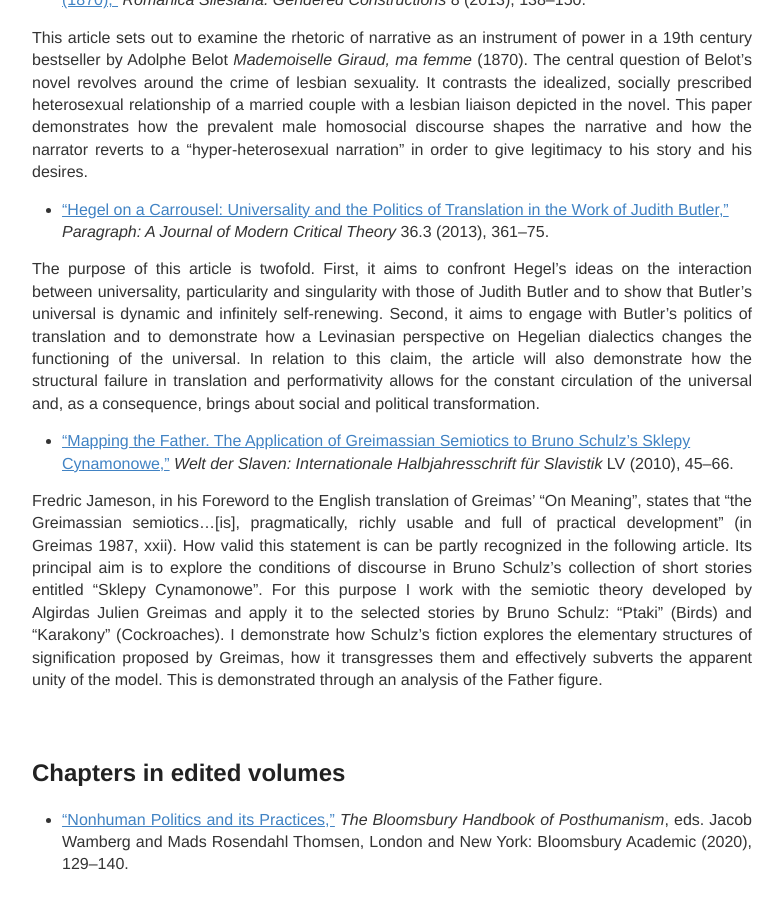
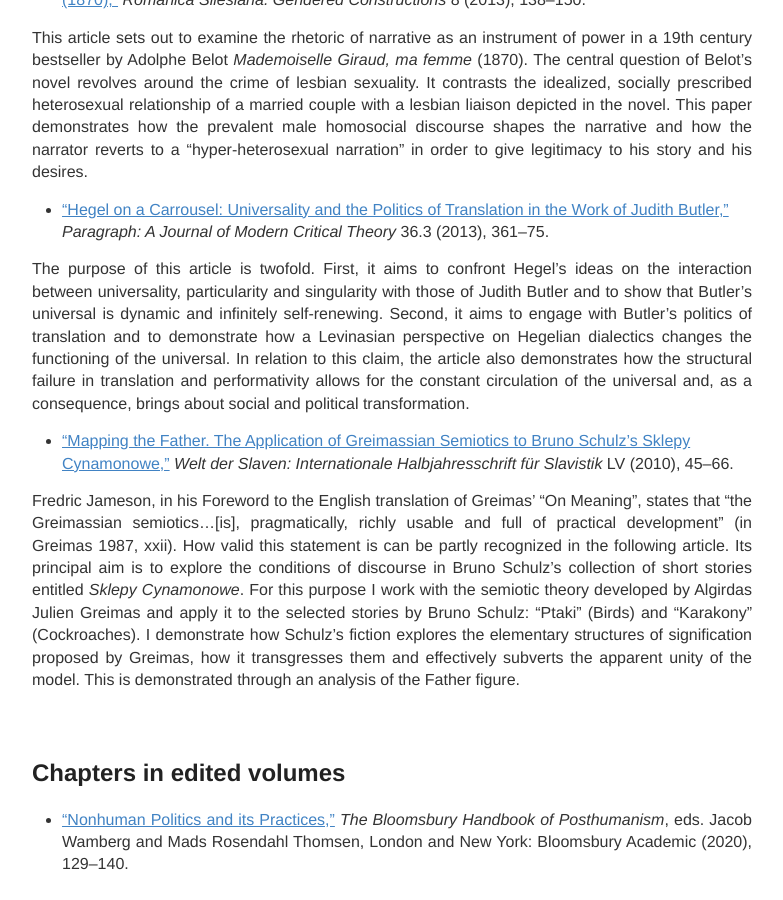
Before and after one commit to IJanicka/IJanicka.github.io, a Jekyll site: the page built from publications.md, in a window 1280 px wide and 900 px high, scrolled down 3920 px. Shown: the whole window, without its empty margins (248-1031 px from the left). Built offline with Jekyll 4.4.1, drawn with Linux system fonts in a browser that asks for light colours.

Commit message:
Update publications.md

```diff
--- a/publications.md
+++ b/publications.md
@@ -60,11 +60,11 @@ This article sets out to examine the rhetoric of narrative as an instrument of p
 
 *	<a href="../articles/Iwona Janicka_Hegel on a Carrousel_Published in Paragraph_ Nov 2013.pdf" target="_blank">“Hegel on a Carrousel: Universality and the Politics of Translation in the Work of Judith Butler,”</a> *Paragraph: A Journal of Modern Critical Theory* 36.3 (2013), 361–75.<br>
 
-The purpose of this article is twofold. First, it aims to confront Hegel’s ideas on the interaction between universality, particularity and singularity with those of Judith Butler and to show that Butler’s universal is dynamic and infinitely self-renewing. Second, it aims to engage with Butler’s politics of translation and to demonstrate how a Levinasian perspective on Hegelian dialectics changes the functioning of the universal. In relation to this claim, the article will also demonstrate how the structural failure in translation and performativity allows for the constant circulation of the universal and, as a consequence, brings about social and political transformation.
+The purpose of this article is twofold. First, it aims to confront Hegel’s ideas on the interaction between universality, particularity and singularity with those of Judith Butler and to show that Butler’s universal is dynamic and infinitely self-renewing. Second, it aims to engage with Butler’s politics of translation and to demonstrate how a Levinasian perspective on Hegelian dialectics changes the functioning of the universal. In relation to this claim, the article also demonstrates how the structural failure in translation and performativity allows for the constant circulation of the universal and, as a consequence, brings about social and political transformation.
 
 *	<a href="../articles/Iwona Janicka_Mapping the Father_Greimas and Schulz_Welt der Slaven_2010.pdf" target="_blank">“Mapping the Father. The Application of Greimassian Semiotics to Bruno Schulz’s Sklepy Cynamonowe,”</a> *Welt der Slaven: Internationale Halbjahresschrift für Slavistik* LV (2010), 45–66.<br>
 
-Fredric Jameson, in his Foreword to the English translation of Greimas’ “On Meaning”, states that “the Greimassian semiotics…[is], pragmatically, richly usable and full of practical development” (in Greimas 1987, xxii). How valid this statement is can be partly recognized in the following article. Its principal aim is to explore the conditions of discourse in Bruno Schulz’s collection of short stories entitled “Sklepy Cynamonowe”. For this purpose I work with the semiotic theory developed by Algirdas Julien Greimas and apply it to the selected stories by Bruno Schulz: “Ptaki” (Birds) and “Karakony” (Cockroaches). I demonstrate how Schulz’s fiction explores the elementary structures of signification proposed by Greimas, how it transgresses them and effectively subverts the apparent unity of the model. This is demonstrated through an analysis of the Father figure.
+Fredric Jameson, in his Foreword to the English translation of Greimas’ “On Meaning”, states that “the Greimassian semiotics…[is], pragmatically, richly usable and full of practical development” (in Greimas 1987, xxii). How valid this statement is can be partly recognized in the following article. Its principal aim is to explore the conditions of discourse in Bruno Schulz’s collection of short stories entitled *Sklepy Cynamonowe*. For this purpose I work with the semiotic theory developed by Algirdas Julien Greimas and apply it to the selected stories by Bruno Schulz: “Ptaki” (Birds) and “Karakony” (Cockroaches). I demonstrate how Schulz’s fiction explores the elementary structures of signification proposed by Greimas, how it transgresses them and effectively subverts the apparent unity of the model. This is demonstrated through an analysis of the Father figure.
 
 <br>
 
```
